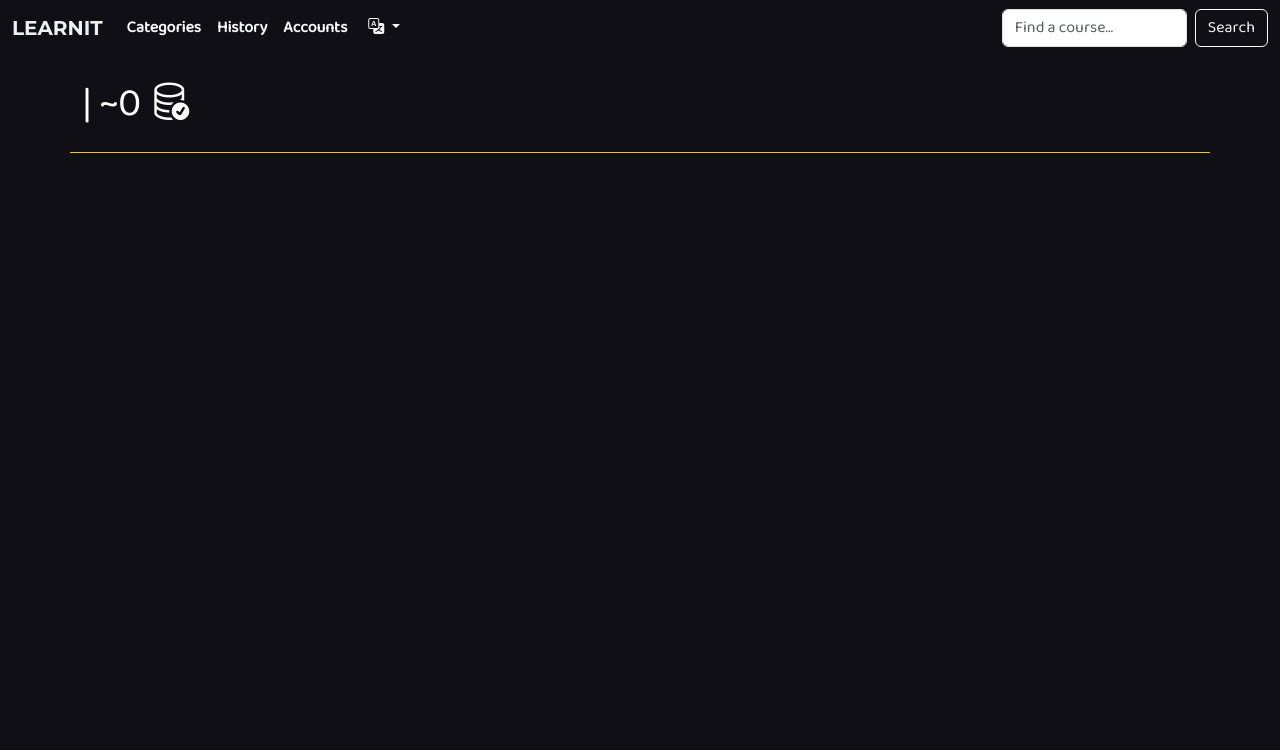
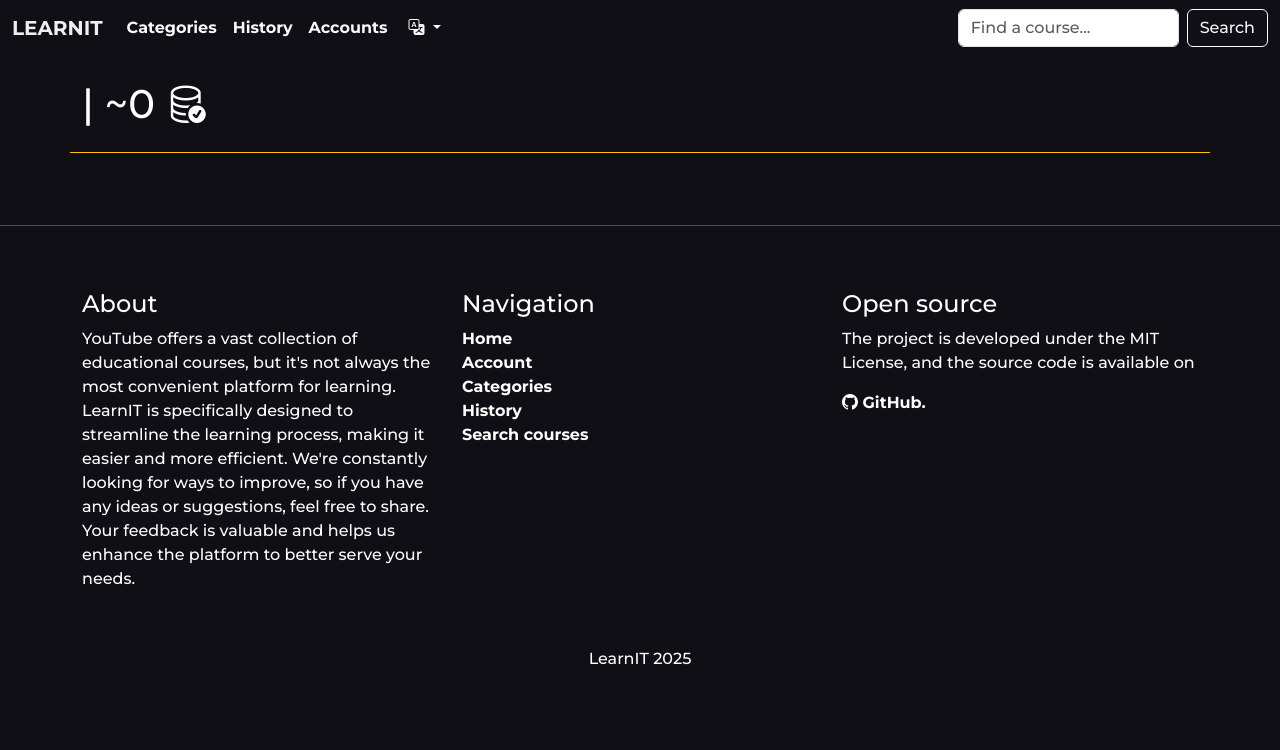
Before and after one commit to ELVIN4/learnit, a Django app: template learnit/courses/templates/courses/category.html in a window 1280 px wide. Shown: the top 750 px of the page. Run offline with Django 5.2, Linux system fonts and the light colour scheme; the template is opened without the code that fills it, so the values that code supplies are empty; some libraries are stand-ins or nearby versions.

Commit message:
Remade home page and add footer

```diff
--- a/learnit/courses/templates/courses/base.html
+++ b/learnit/courses/templates/courses/base.html
@@ -1,18 +1,19 @@
 {% load static %}
-
+{% load i18n %}
 
 <!DOCTYPE html>
 <html lang="en">
 <head>
     <meta charset="UTF-8">
     <meta name="viewport" content="width=device-width, initial-scale=1.0">
-    <title>LearnIT Layout</title>
+    <title>{% block 'title' %}LearnIT{% endblock %}</title>
+    <link rel="icon" href="{% static 'favicon.ico' %}" type="image/x-icon">
     <link href="https://cdn.jsdelivr.net/npm/bootstrap@5.3.0-alpha3/dist/css/bootstrap.min.css" rel="stylesheet">
     <link href="https://cdnjs.cloudflare.com/ajax/libs/bootstrap-icons/1.10.3/font/bootstrap-icons.min.css" rel="stylesheet">
-    <link href="https://fonts.googleapis.com/css2?family=Montserrat:wght@500;700&family=Poppins:wght@400;600&display=swap" rel="stylesheet">
     <link href="https://cdn.quilljs.com/1.3.6/quill.snow.css" rel="stylesheet">
     <link rel="stylesheet" href="{% static 'css/style.css' %}">
     <link rel="stylesheet" href="{% static 'css/card.css' %}">
+    <link href="https://fonts.googleapis.com/css2?family=Montserrat:wght@500;700&family=Poppins:wght@400;600&display=swap" rel="stylesheet">
 </head>
 <body>
 
@@ -21,7 +22,6 @@
 </header>
 
 {% if breadcrumbs %}
-
 <nav aria-label="breadcrumb">
     <div class="container">
         <ol class="breadcrumb">
@@ -37,20 +37,22 @@
         </ol>
     </div>
   </nav>
-
 {% endif %}
 
+
+
 {% block 'content' %}
-    <!-- Content -->
+    <div id="start_video" video_id="5MgBikgcWnY">
+        {% include 'courses/player.html' with videoId='5MgBikgcWnY' %}
+        <p class="text-center text-secondary">{% trans 'Watch until the end to hide the video' %}</p>
+    </div>
+
     <div class="container">
-        <!-- Popular Section -->
-        <div class="row text-center">
+        <div class="row text-start">
             <div class="col-12">
-                <p class="popular-title text-light">Category</p>
+                <p class="popular-title text-light">{% trans 'Categories' %}</p>
             </div>
         </div>
-
-
         <div class="categories">
             {% for category in categories %}
                 {% if category.parent_category is None %}
@@ -58,34 +60,40 @@
                 {% endif %}
             {% endfor %}
         </div>
-
-        <!-- Other Section -->
-        <div class="row text-center">
-            <div class="col-12">
-                <p class="other-title text-light">Другое</p>
+        <div class="row text-start">
+            <div class="col-12 border-bottom border-warning my-4">
+                <p class="other-title text-light"><i class="bi bi-people"> </i>{% trans 'Popular' %}</p>
+                <p class="text-secondary">{% trans 'Most popular courses by average number of views' %}</p>
             </div>
         </div>
-
-        <div class="container mt-5">
-            <div class="row text-center justify-content-center">
-                {% for course in courses %}
-                    {% include 'courses/card.html' with course=course %}
-                {% endfor %}
+        <div id="popular_courses">
+            {% include 'courses/courses.html' with courses=popular_courses %}
+        </div>
+        <div class="row text-start">
+            <div class="col-12 border-bottom border-warning my-4">
+                <p class="other-title text-light"><i class="bi bi-folder-plus"> </i>{% trans 'New' %}</p>
+                <p class="text-secondary">{% trans 'Courses with new lessons' %}</p>
             </div>
         </div>
+        <div id="new_courses">
+            {% include 'courses/courses.html' with courses=new_courses %}
+        </div>
+    </div>
 
 
 
-    </div>
 {% endblock %}
 
+{% include 'courses/footer.html' %}
+<button onclick="topFunction()" id="backToTop" title="Go to top"><i class="bi bi-arrow-up"></i></button>
 
-    <!-- Button to toggle theme -->
 
-    <!-- Bootstrap JS -->
-    <script src="https://cdn.jsdelivr.net/npm/bootstrap@5.3.0-alpha3/dist/js/bootstrap.bundle.min.js"></script>
-    <script src="{% static 'js/script.js' %}"></script>
-    <!-- Script for toggling dark theme -->
+
+
+<!-- Bootstrap JS -->
+<script src="https://cdn.jsdelivr.net/npm/bootstrap@5.3.0-alpha3/dist/js/bootstrap.bundle.min.js"></script>
+<script src="{% static 'js/script.js' %}"></script>
+
 
 </body>
 </html>
--- a/learnit/courses/templates/courses/category.html
+++ b/learnit/courses/templates/courses/category.html
@@ -10,8 +10,10 @@
         {% include 'courses/category_card.html' with category=child_category %}
     {% endfor %}
 </div>
-{% for course in courses %}
+
+{% include 'courses/courses.html' with courses=courses %}
+<!-- {% for course in courses %}
     {% include 'courses/card.html' with course=course %}
-{% endfor %}
+{% endfor %} -->
 
 {% endblock %}
--- /dev/null
+++ b/learnit/courses/templates/courses/courses.html
@@ -0,0 +1,7 @@
+<div class="container mt-2">
+    <div class="row text-center justify-content-center">
+        {% for course in courses %}
+            {% include 'courses/card.html' with course=course %}
+        {% endfor %}
+    </div>
+</div>
--- /dev/null
+++ b/learnit/courses/templates/courses/footer.html
@@ -0,0 +1,31 @@
+{% load i18n %}
+
+<footer class="bg-transparent text-white mt-5">
+    <hr>
+    <div class="container py-5">
+      <div class="row">
+        <div class="col-lg-4 col-md-6 mb-4">
+          <h4>{% trans 'About' %}</h4>
+          <p>{% trans "YouTube offers a vast collection of educational courses, but it's not always the most convenient platform for learning. LearnIT is specifically designed to streamline the learning process, making it easier and more efficient. We're constantly looking for ways to improve, so if you have any ideas or suggestions, feel free to share. Your feedback is valuable and helps us enhance the platform to better serve your needs." %}</p>
+        </div>
+        <div class="col-lg-4 col-md-6 mb-4">
+          <h4>{% trans 'Navigation' %}</h4>
+          <ul class="list-unstyled">
+            <li><a href="{% url 'main' %}" class="text-white fw-bold">{% trans 'Home' %}</a></li>
+            <li><a href="#" class="text-white fw-bold">{% trans 'Account' %}</a></li>
+            <li><a href="#" class="text-white fw-bold">{% trans 'Categories' %}</a></li>
+            <li><a href="#" class="text-white fw-bold">{% trans 'History' %}</a></li>
+            <li><a href="#" class="text-white fw-bold">{% trans 'Search courses' %}</a></li>
+          </ul>
+        </div>
+        <div class="col-lg-4 col-md-12 mb-4">
+          <h4>{% trans 'Open source' %}</h4>
+          <p>{% trans 'The project is developed under the MIT License, and the source code is available on' %}</p>
+          <a href="https://github.com/elvin4/learnit" class="text-white fw-bold" target="_blank"><i class="bi bi-github"> </i>GitHub.</a>
+        </div>
+      </div>
+      <div class="text-center py-3">
+        <p>LearnIT 2025</p>
+      </div>
+    </div>
+  </footer>
--- a/learnit/courses/templates/courses/player.html
+++ b/learnit/courses/templates/courses/player.html
@@ -2,8 +2,6 @@
 
 
 <div class="ratio ratio-16x9" id="video-container" data-video-id="{{ videoId }}">
-    <!-- https://developers.google.com/youtube/iframe_api_reference?hl=ru -->
-    <!-- 1. <iframe> заменит тег div с идентификатором player. -->
     <div id="player"></div>
 </div>
 
--- a/learnit/static/css/card.css
+++ b/learnit/static/css/card.css
@@ -1,12 +1,12 @@
-@import url("https://fonts.googleapis.com/css2?family=Baloo+2&display=swap");
+/* @import url("https://fonts.googleapis.com/css2?family=Baloo+2&display=swap");
 
-body {
+/* body {
   font-family: "Baloo 2";
   font-size: 16px;
   color: #ffffff;
   text-rendering: optimizeLegibility;
   font-weight: initial;
-}
+} */
 
 .dark {
   background: #110f16;
--- a/learnit/static/css/style.css
+++ b/learnit/static/css/style.css
@@ -1,5 +1,5 @@
 body {
-    font-family: 'Poppins', sans-serif;
+    font-family: 'Montserrat', sans-serif;
     background: #110f16;
     color: #ffffff;
     transition: background-color 0.3s ease, color 0.3s ease;
--- a/learnit/static/js/script.js
+++ b/learnit/static/js/script.js
@@ -0,0 +1,34 @@
+// Get the button:
+let mybutton = document.getElementById("backToTop");
+
+// When the user scrolls down 1500px from the top of the document, show the button
+window.onscroll = function() {scrollFunction()};
+
+function scrollFunction() {
+  if (document.body.scrollTop > 1500 || document.documentElement.scrollTop > 1500) {
+    mybutton.style.display = "block";
+  } else {
+    mybutton.style.display = "none";
+  }
+}
+
+// When the user clicks on the button, scroll to the top of the document
+function topFunction() {
+  document.body.scrollTop = 0; // For Safari
+  document.documentElement.scrollTop = 0; // For Chrome, Firefox, IE and Opera
+}
+
+
+// Hide video on main page
+document.addEventListener("DOMContentLoaded", function() {
+  const startVideoElement = document.getElementById('start_video');
+  if (startVideoElement) {
+    const videoId = startVideoElement.getAttribute('video_id');
+    const startVidValue = localStorage.getItem(videoId);
+
+      if (parseInt(startVidValue) > 1125) {
+          if (startVideoElement) {
+              startVideoElement.style.display = 'none';
+          }
+      }
+}})
```
Also changed, not shown: other parts of learnit/static/css/style.css (+53 -1 lines), learnit/courses/templates/courses/stats.html (added, +52 -0 lines), learnit/courses/views.py (+6 -2 lines), learnit/static/favicon.ico (added).
